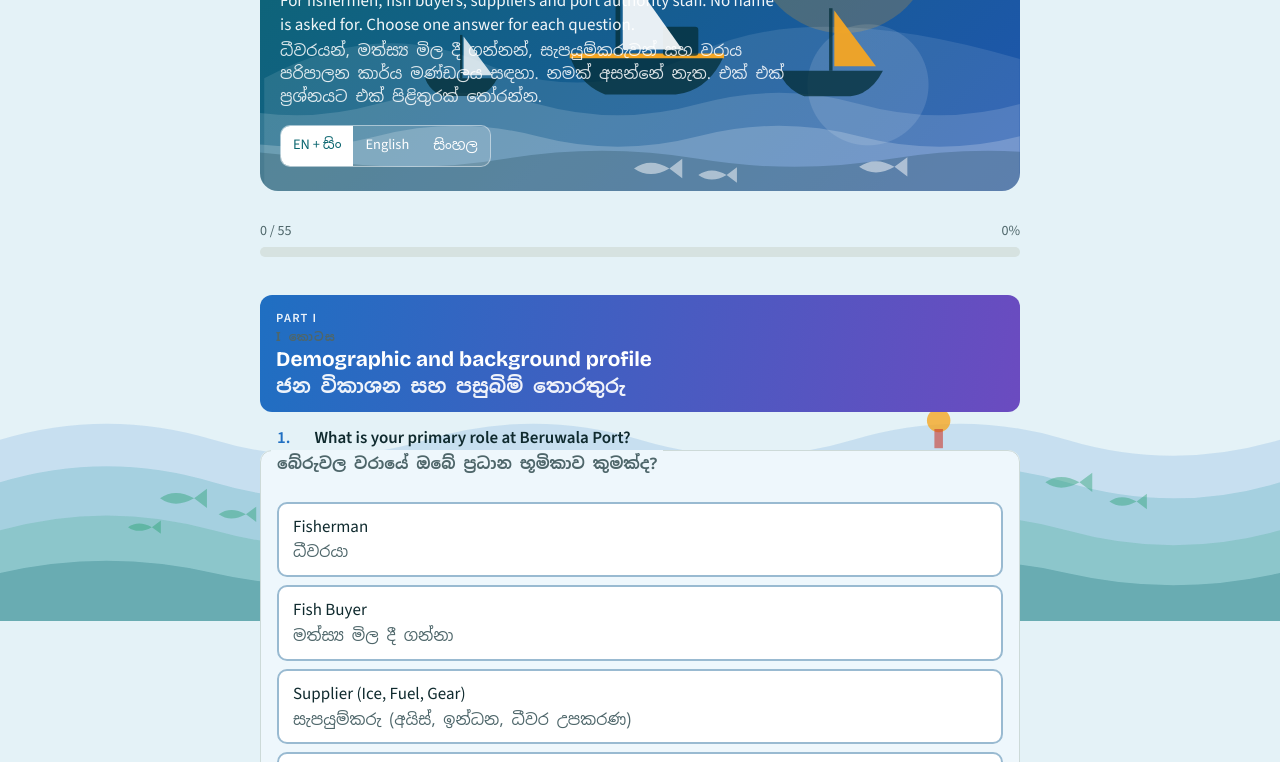
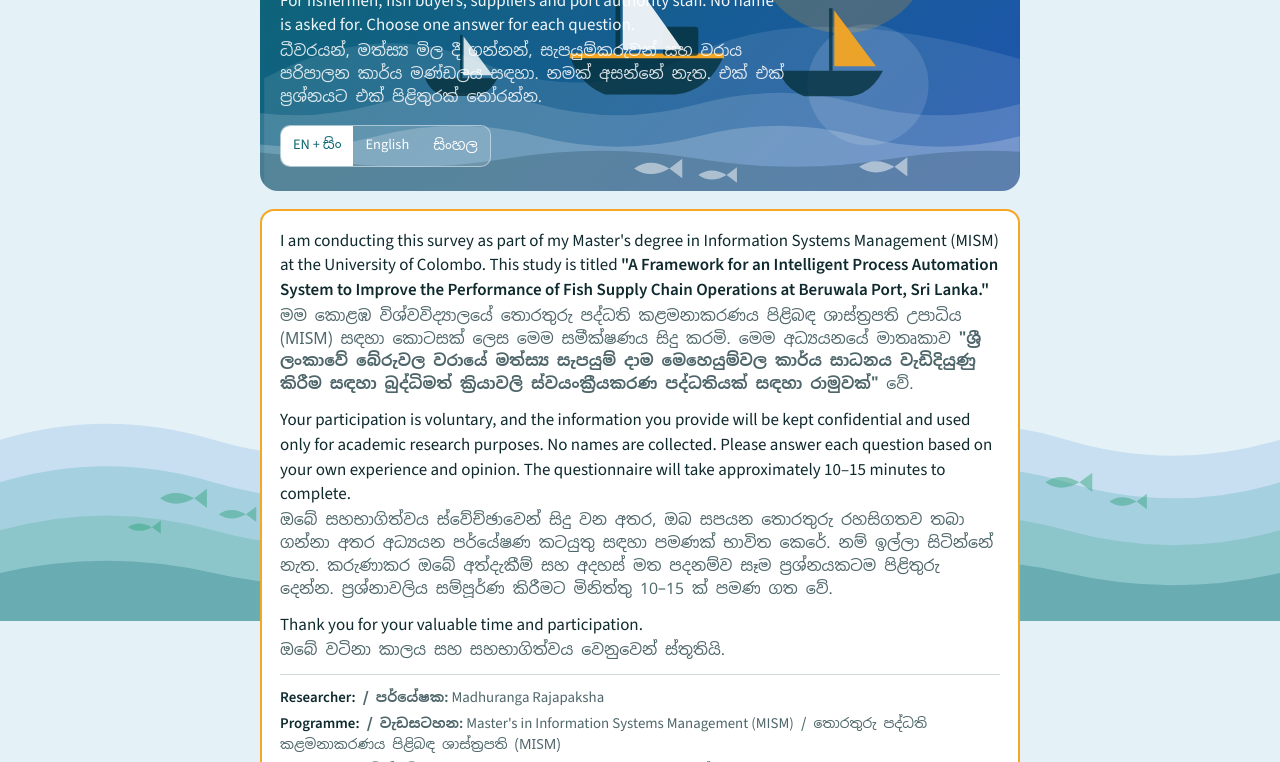
Before and after one commit to leogayan6841/Fisheries_Survey-, a plain HTML site: page index.html in a window 1280 px wide. Shown: the part 179-941 px from the top of the page. Drawn offline with nearby package versions, Linux system fonts and the light colour scheme.

Commit message:
Add study introduction and researcher details
Co-Authored-By: Claude Sonnet 5.5 <noreply@anthropic.com>
Claude-Session: https://claude.ai/code/session_013pqoiGqRx8nScD3J9NT5j8

```diff
--- a/index.html
+++ b/index.html
@@ -211,6 +211,12 @@ fieldset.q.missing { border-color: var(--coral); box-shadow: 0 0 0 2px var(--cor
 }
 body::after { content: ""; position: fixed; left: 0; right: 0; bottom: 0; height: min(36vh, 320px); background: url("waves.svg") center bottom / cover no-repeat; pointer-events: none; z-index: -1; }
 .wrap { padding-bottom: 140px; }
+.intro { margin-top: 18px; padding: 18px; border-radius: 14px; background: var(--surface); border: 2px solid var(--sun); display: grid; gap: 12px; }
+.intro p { margin: 0; }
+.intro .meta { display: grid; gap: 4px; font-size: 0.93rem; color: var(--muted); border-top: 1px solid var(--line); padding-top: 12px; }
+.intro .meta b { color: var(--ink); }
+html[data-lang="both"] .intro .meta .si { display: inline; margin: 0; }
+html[data-lang="both"] .intro .meta .en + .si::before { content: " / "; }
 [hidden]{display:none!important}
 body{margin:0}
 </style>
@@ -233,6 +239,16 @@ body{margin:0}
   </header>
 
   <form id="form" novalidate>
+    <section class="intro" aria-label="About this study">
+      <p><span class="en">I am conducting this survey as part of my Master's degree in Information Systems Management (MISM) at the University of Colombo. This study is titled <b>"A Framework for an Intelligent Process Automation System to Improve the Performance of Fish Supply Chain Operations at Beruwala Port, Sri Lanka."</b></span><span class="si">මම කොළඹ විශ්වවිද්‍යාලයේ තොරතුරු පද්ධති කළමනාකරණය පිළිබඳ ශාස්ත්‍රපති උපාධිය (MISM) සඳහා කොටසක් ලෙස මෙම සමීක්ෂණය සිදු කරමි. මෙම අධ්‍යයනයේ මාතෘකාව <b>"ශ්‍රී ලංකාවේ බේරුවල වරායේ මත්ස්‍ය සැපයුම් දාම මෙහෙයුම්වල කාර්ය සාධනය වැඩිදියුණු කිරීම සඳහා බුද්ධිමත් ක්‍රියාවලි ස්වයංක්‍රීයකරණ පද්ධතියක් සඳහා රාමුවක්"</b> වේ.</span></p>
+      <p><span class="en">Your participation is voluntary, and the information you provide will be kept confidential and used only for academic research purposes. No names are collected. Please answer each question based on your own experience and opinion. The questionnaire will take approximately 10–15 minutes to complete.</span><span class="si">ඔබේ සහභාගිත්වය ස්වේච්ඡාවෙන් සිදු වන අතර, ඔබ සපයන තොරතුරු රහසිගතව තබා ගන්නා අතර අධ්‍යයන පර්යේෂණ කටයුතු සඳහා පමණක් භාවිත කෙරේ. නම් ඉල්ලා සිටින්නේ නැත. කරුණාකර ඔබේ අත්දැකීම් සහ අදහස් මත පදනම්ව සෑම ප්‍රශ්නයකටම පිළිතුරු දෙන්න. ප්‍රශ්නාවලිය සම්පූර්ණ කිරීමට මිනිත්තු 10–15 ක් පමණ ගත වේ.</span></p>
+      <p><span class="en">Thank you for your valuable time and participation.</span><span class="si">ඔබේ වටිනා කාලය සහ සහභාගිත්වය වෙනුවෙන් ස්තූතියි.</span></p>
+      <div class="meta">
+        <div><b><span class="en">Researcher:</span><span class="si">පර්යේෂක:</span></b> Madhuranga Rajapaksha</div>
+        <div><b><span class="en">Programme:</span><span class="si">වැඩසටහන:</span></b> <span class="en">Master's in Information Systems Management (MISM)</span><span class="si">තොරතුරු පද්ධති කළමනාකරණය පිළිබඳ ශාස්ත්‍රපති (MISM)</span></div>
+        <div><b><span class="en">University:</span><span class="si">විශ්වවිද්‍යාලය:</span></b> <span class="en">University of Colombo</span><span class="si">කොළඹ විශ්වවිද්‍යාලය</span></div>
+      </div>
+    </section>
     <div class="progress" aria-live="polite">
       <div class="row"><span id="progText">0 of 0 answered</span><span id="progPct">0%</span></div>
       <div class="bar"><i id="progBar"></i></div>
```
